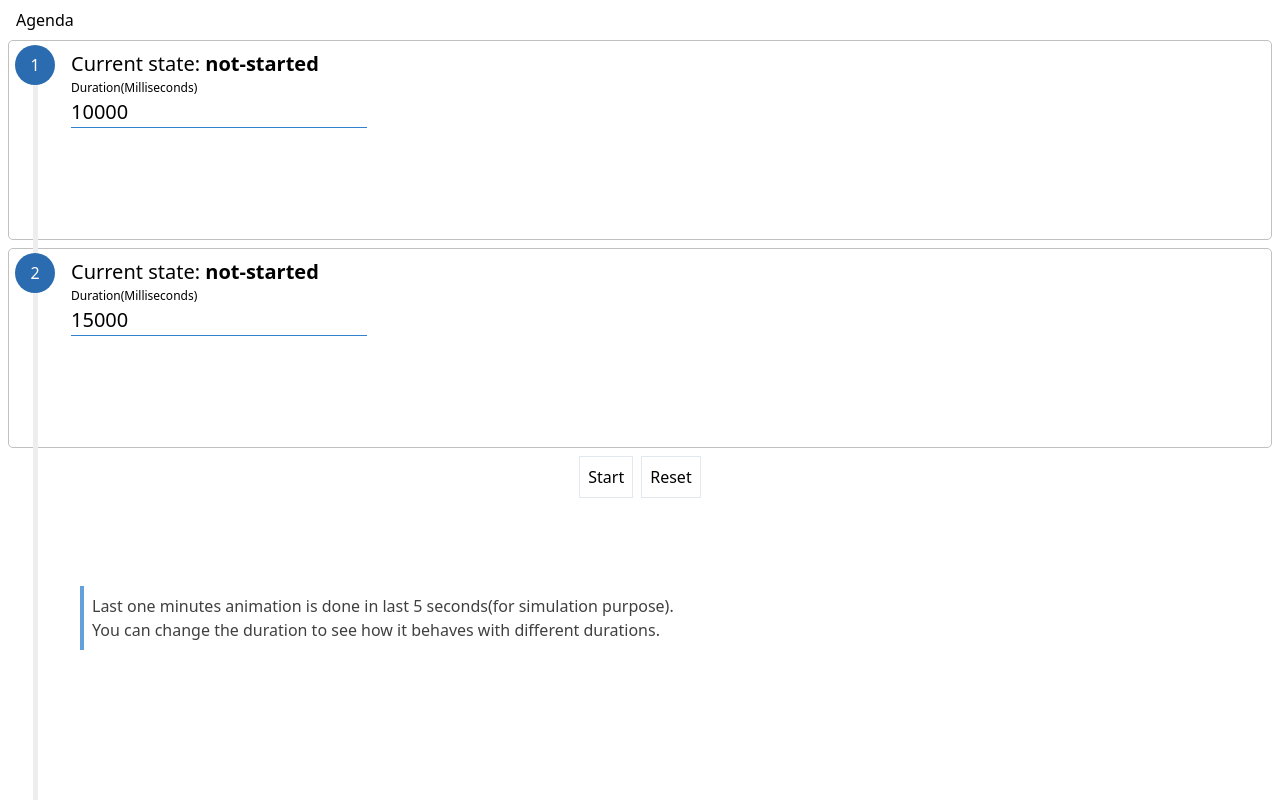
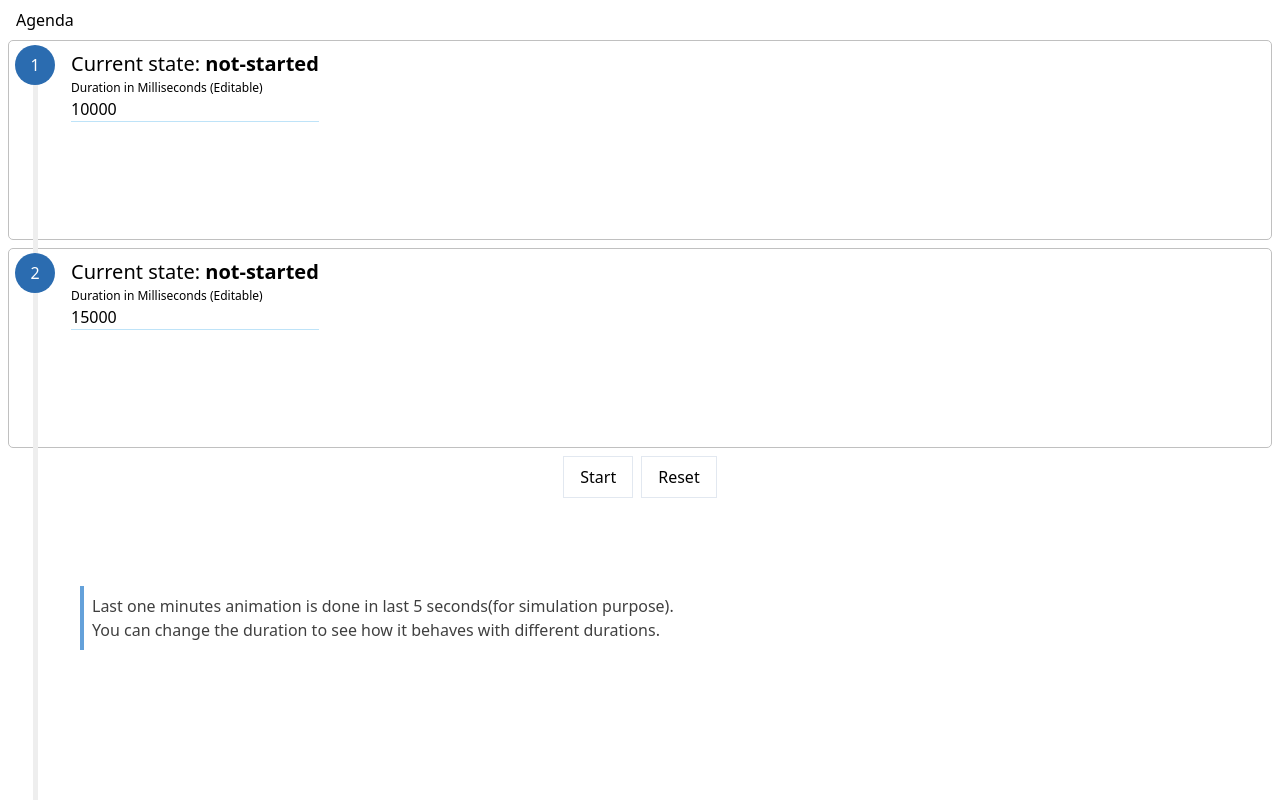
Before and after one commit to sharmajnu/angular-animations, an Angular app: page / in a window 1280 px wide. Built offline with nearby package versions, Linux system fonts and the light colour scheme.

Commit message:
cosmetics  changes

```diff
--- a/src/app/agenda-item/agenda-item.component.html
+++ b/src/app/agenda-item/agenda-item.component.html
@@ -12,9 +12,11 @@
 	<div class="ml-4 mt-2 text-xl flex flex-col">
 		<span>Current state: <b>{{state}}</b></span>
 
-            <label class="block text-xs" for="duration">Duration(Milliseconds)</label>
-            <input id="duration" type="number" class="border-b border-blue-600" [(ngModel)]="duration" (ngModelChange)="durationChanged.emit($event)" />
-            <div *ngIf="state === 'nearlyCompleted'" class="text-xs pt-16 mt-6" >1 min remaining</div>
+            <label class="block text-xs" for="duration">Duration in Milliseconds (Editable)</label>
+            <input id="duration" type="number"
+			class="border-b border-blue-200 focus:border-blue-700 text-base focus:text-xl"
+			[(ngModel)]="duration" (ngModelChange)="durationChanged.emit($event)" />
+            <div *ngIf="state === 'nearlyCompleted'" class="text-xs pt-16 mt-6" >1 min remaining (indication)</div>
 
         </div>
 </div>
--- a/src/app/app.component.html
+++ b/src/app/app.component.html
@@ -9,14 +9,14 @@
 
     <div class="text-center">
 
-        <button class="border p-2 mt-2 bg-blue-light white" (click)="start()">Start</button>
+        <button class="border px-4 py-2 mt-2 bg-blue-light white" (click)="start()">Start</button>
 
         <!-- <button class="border ml-2 p-2 mt-2 bg-blue-light white" (click)="setState('nearlyCompleted')">Nearly
             completed</button>
 
         <button class="border ml-2 p-2 mt-2 bg-blue-light white" (click)="setState('started', duration / 2)">Set 50%
             done</button> -->
-        <button class="border ml-2 p-2 mt-2 bg-blue-light white" (click)="reset()">Reset</button>
+        <button class="border ml-2 px-4 py-2 mt-2 bg-blue-light white" (click)="reset()">Reset</button>
     </div>
 </div>
 <div class="border-l-4 border-blue-600 mx-20 mt-20 p-2 opacity-75">
--- a/src/app/app.component.ts
+++ b/src/app/app.component.ts
@@ -41,6 +41,7 @@ export class AppComponent {
   timeout2;
   start() {
 
+    this.reset();
     this.state1 = 'started';
 
     this.timeout2 = setTimeout(() => {
```
